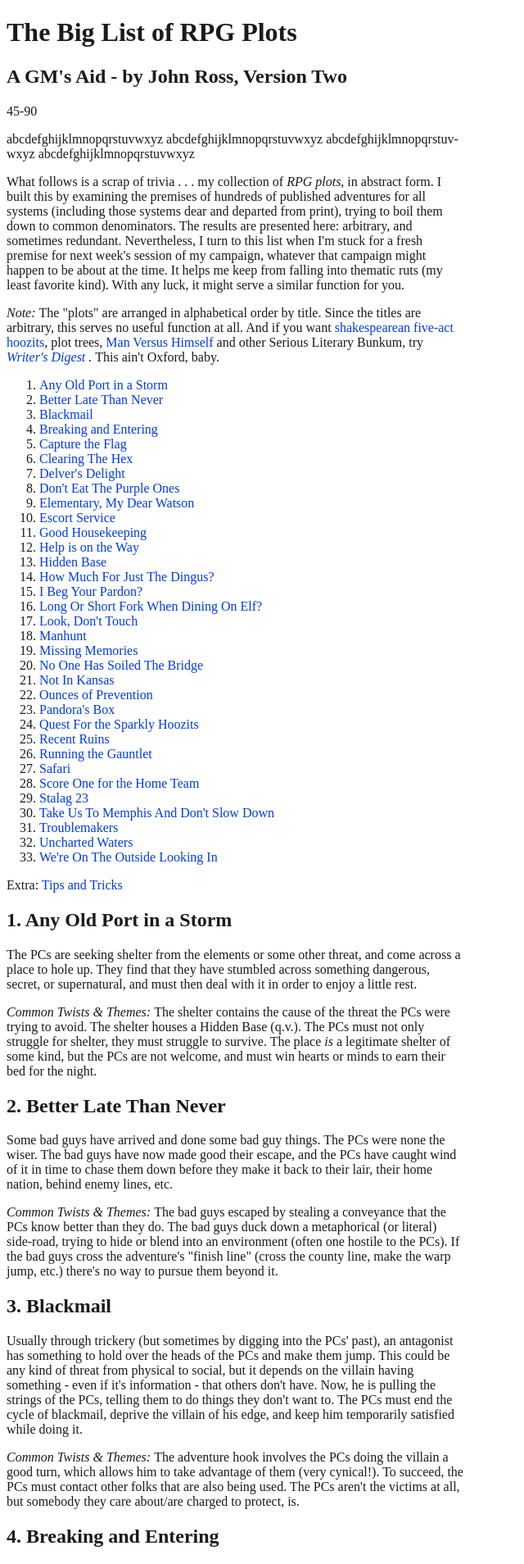
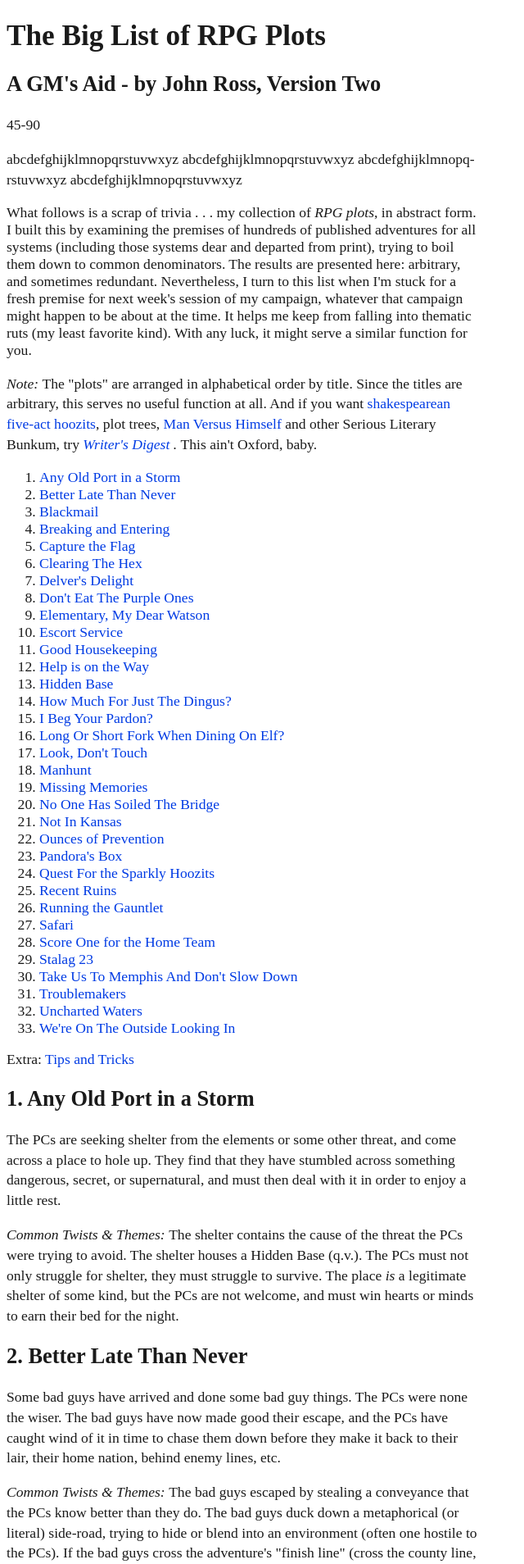
Before and after one commit to pheara/big_list_of_rpg_plots, a Jekyll site: the page built from index.html, in a window 1280 px wide. Shown: the top 1908 px of the page at 82% size, without its empty margins (0-640 px from the left). Built offline with Jekyll 4.4.1, drawn with Linux system fonts in a browser that asks for light colours; some web fonts are replaced.

Commit message:
font-size, column-width and line-height.

```diff
--- a/styles/main.css
+++ b/styles/main.css
@@ -8,9 +8,14 @@
         font-family: charterregular;
         color: #1A1A1A;
 
-        max-width: 35em;
+        max-width: 36rem;
+        font-size: 1.1rem;
 
         counter-reset: trope-heading;
+    }
+
+    p {
+      line-height: 1.4;
     }
 
 
```
